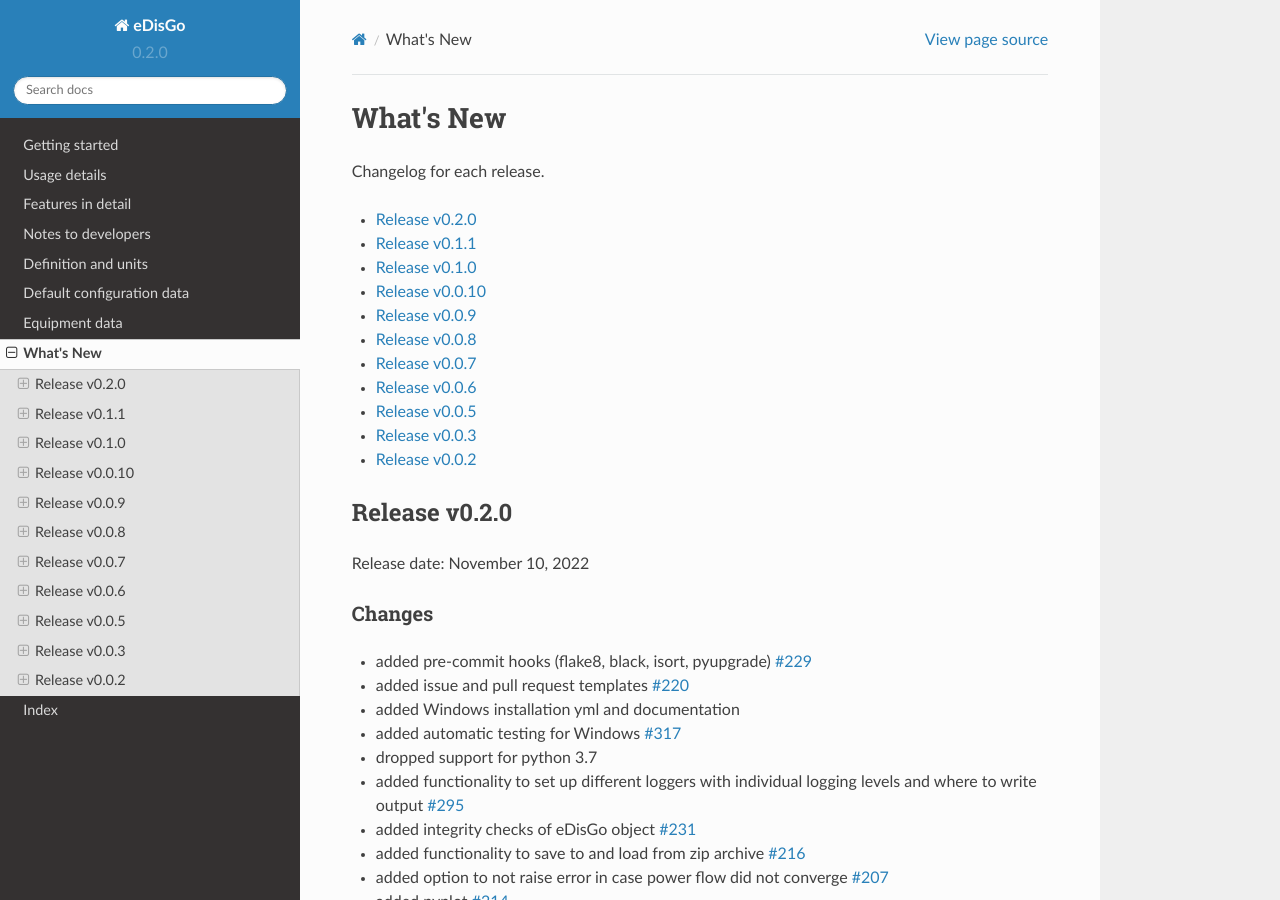
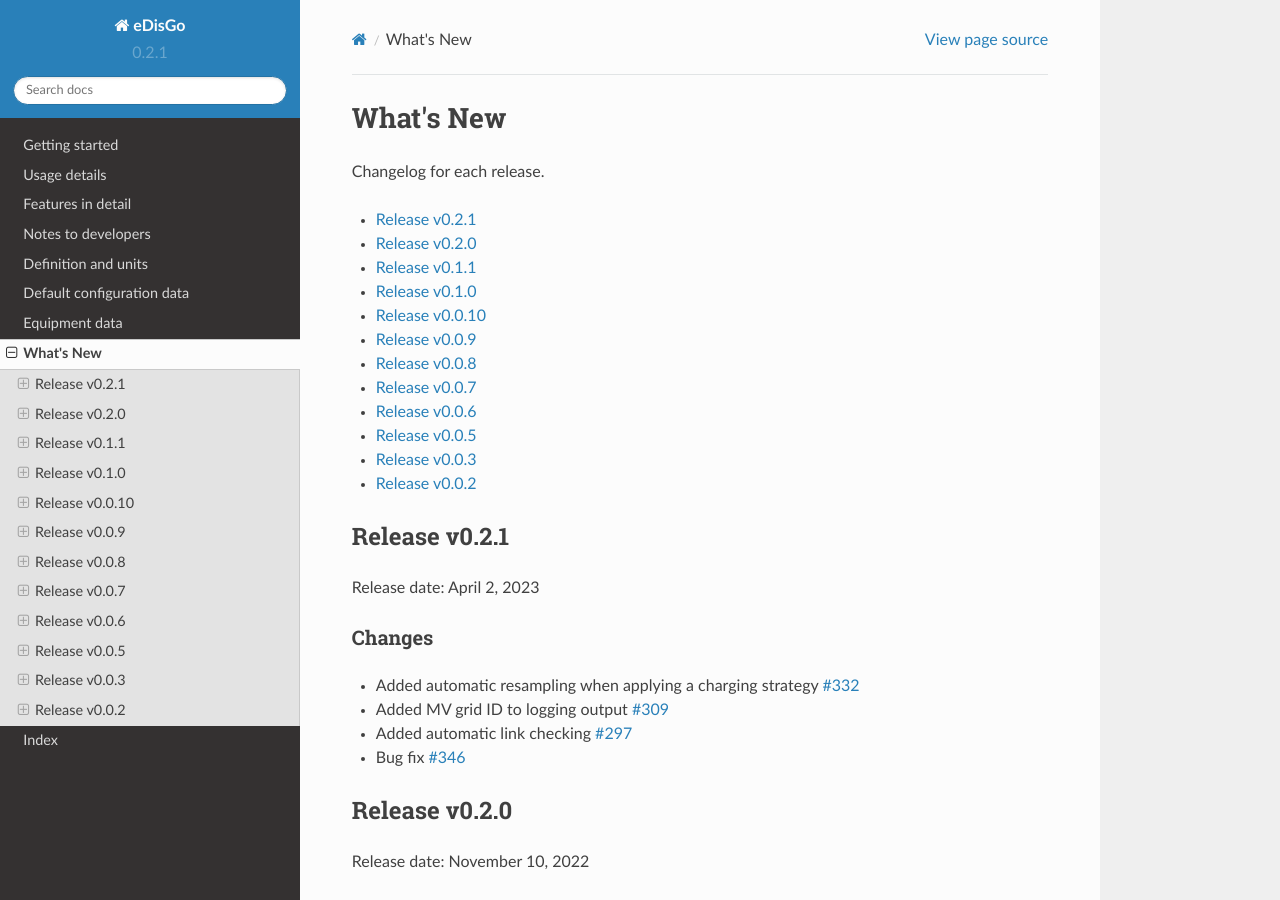
Before and after one commit to openego/eDisGo, a Sphinx documentation site: the page built from doc/whatsnew.rst, in a window 1280 px wide and 900 px high. Built offline with Sphinx 7.4.7 and the Read the Docs theme 2.0.0, drawn with Linux system fonts in a browser that asks for light colours; formulas are drawn with MathJax 3.

Commit message:
Update version number and add whats new

```diff
--- a/doc/conf.py
+++ b/doc/conf.py
@@ -153,7 +153,7 @@ author = "open_eGo-Team"
 # built documents.
 #
 # The short X.Y version.
-version = "0.2.0"
+version = "0.2.1"
 # The full version, including alpha/beta/rc tags.
 release = version
 
--- a/doc/whatsnew.rst
+++ b/doc/whatsnew.rst
@@ -8,6 +8,7 @@ Changelog for each release.
     :local:
     :backlinks: top
 
+.. include::  whatsnew/v0-2-1.rst
 .. include::  whatsnew/v0-2-0.rst
 .. include::  whatsnew/v0-1-1.rst
 .. include::  whatsnew/v0-1-0.rst
--- a/doc/whatsnew/v0-2-1.rst
+++ b/doc/whatsnew/v0-2-1.rst
@@ -1,7 +1,7 @@
 Release v0.2.1
 ================
 
-Release date: <month> <day>, <year>
+Release date: April 2, 2023
 
 Changes
 -------
--- a/setup.py
+++ b/setup.py
@@ -78,7 +78,7 @@ extras = {"dev": dev_requirements}
 
 setup(
     name="eDisGo",
-    version="0.2.1dev",
+    version="0.2.1",
     packages=find_packages(),
     url="https://github.com/openego/eDisGo",
     license="GNU Affero General Public License v3.0",
```
